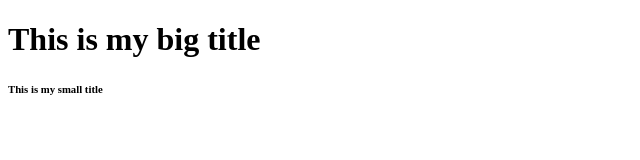
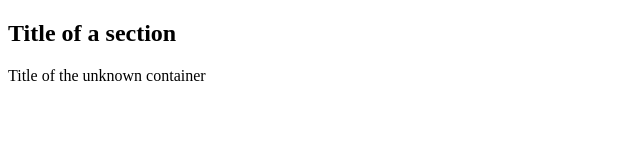
Before and after one commit to chae-chae/kakao-clone, a plain HTML site: page index.html in a window 1280 px wide. Shown: the whole page, without its empty margins (0-640 px from the left). Drawn offline with Linux system fonts and the light colour scheme.

Commit message:
Update index.html

```diff
--- a/index.html
+++ b/index.html
@@ -7,7 +7,16 @@
     <title>This is my title</title>
   </head>
   <body>
-    <h1>This is my big title</h1>
-    <h6>This is my small title</h6>
+    <section>
+      <header id="headerNumberOne" class="defaultHeader">
+        <h1>Title of a section</h1>
+      </header>
+    </section>
+
+    <div>
+      <header id="differentHeader" class="defaultHeader">
+        Title of the unknown container
+      </header>
+    </div>
   </body>
 </html>
```
